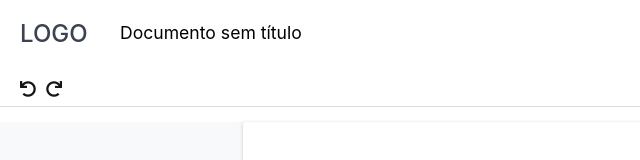
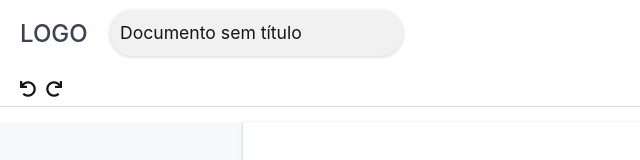
Before and after one commit to Gregiss/NekoDocs, a plain HTML site: page index.html in a window 1280 px wide. Both pictures are taken after a click on the element "Documento sem título". Shown: the top 160 px of the page, 0-640 px from the left. Drawn offline with nearby package versions, Linux system fonts and the light colour scheme.

Commit message:
Fix any bugs

```diff
--- a/script.js
+++ b/script.js
@@ -134,6 +134,9 @@ var app = new Vue({
           this.editando = true
         },
         editFalse(){
+          if(this.document.name == ''){
+            this.document.name = 'Documento sem título'
+          }
           this.editando = false
         }
     }
--- a/style.css
+++ b/style.css
@@ -156,9 +156,12 @@ header input{
   left: 110px;
   padding: 10px;
   outline: none;
-  color: #000;
+  color: #151515;
   z-index: 100;
   font-size: 1.1em;
+  background: #f1f1f1;
+  border-radius: 40px;
+  box-shadow: rgba(60, 64, 67, 0.15) 0px 1px 3px 1px;
 }
 
 header input::placeholder{
```
